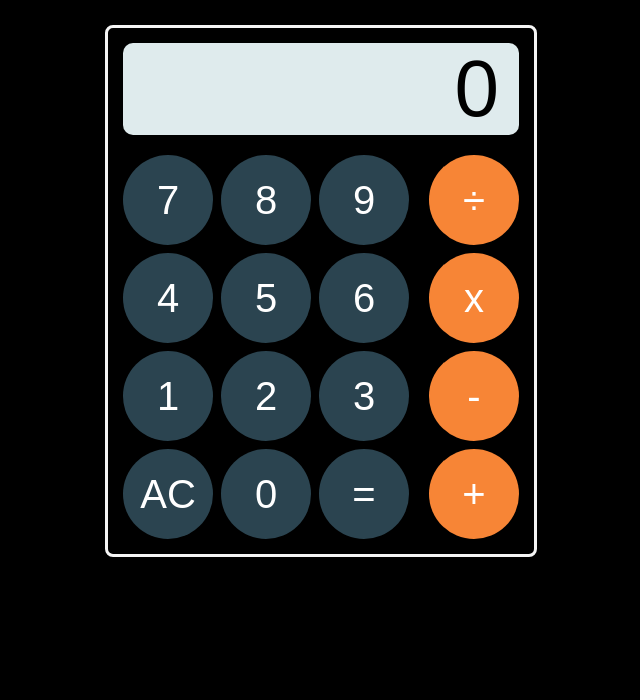
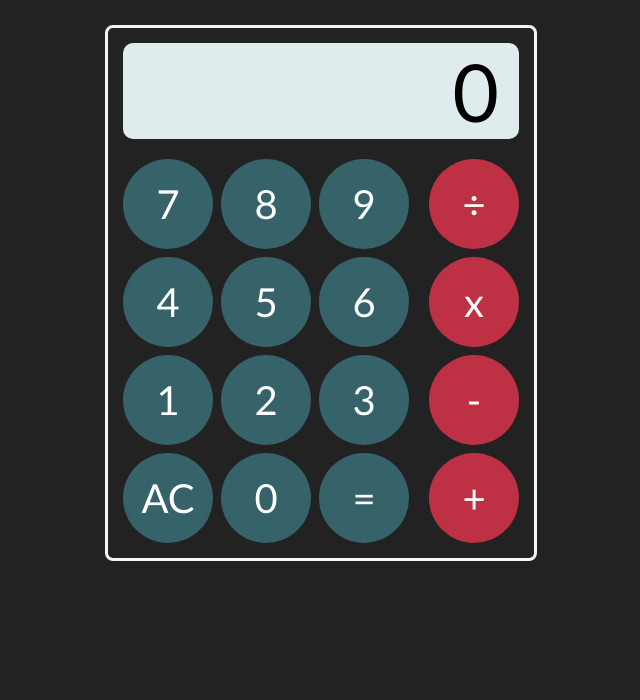
Before and after one commit to Peeco-Web/odin-calculator, a plain HTML site: page index.html in a window 1280 px wide. Shown: the part 100-800 px from the top of the page, without its empty margins (319-959 px from the left). Drawn offline with Linux system fonts and the light colour scheme.

Commit message:
finish css styling

```diff
--- a/styles.css
+++ b/styles.css
@@ -2,7 +2,7 @@ body {
     display: flex;
     justify-content: center;
     margin-top: 40px;
-    background-color: black;
+    background-color: #222;
     flex-direction: column;
     align-items: center;
     gap: 40px;
@@ -32,7 +32,7 @@ body {
     font-size: 80px;
     background-color: #dfebed;
     padding-right: 20px;
-    font-family: Arial, Helvetica, sans-serif;
+    font-family: 'Gill Sans', 'Gill Sans MT', Calibri, 'Trebuchet MS', sans-serif;
     border-radius: 10px;
 }
 
@@ -64,7 +64,7 @@ button {
     width: 90px;
     font-size: 40px;
     border-radius: 50%;
-    font-family: Arial, Helvetica, sans-serif;
+    font-family:'Gill Sans', 'Gill Sans MT', Calibri, 'Trebuchet MS', sans-serif;
     color: white;
     border: none;
 }
@@ -79,9 +79,9 @@ button:active {
 }
 
 .operators button {
-    background-color: #f78536;
+    background-color: #be3144;
 }
 
 .numbers button {
-    background-color: #2b4450;
+    background-color: #36626a;
 }
```
